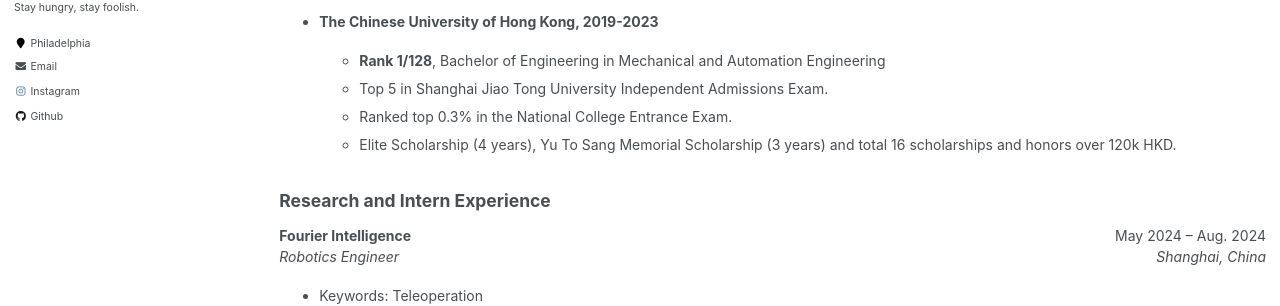
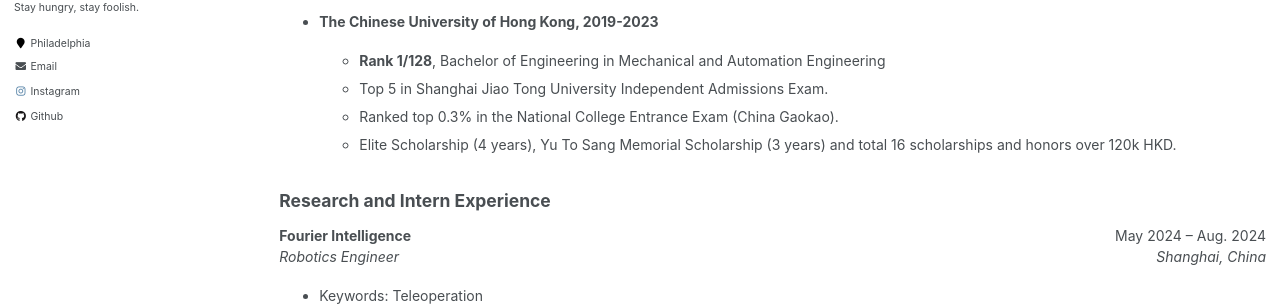
Before and after one commit to Hao-Starrr/Hao-Starrr.github.io, a Jekyll site: the page built from _pages/cv.md, in a window 1280 px wide and 900 px high. Shown: the part 275-581 px from the top of the window. Built offline with Jekyll 4.4.1, drawn with Linux system fonts in a browser that asks for light colours.

Commit message:
Update cv.md

```diff
--- a/_pages/cv.md
+++ b/_pages/cv.md
@@ -22,7 +22,7 @@ redirect_from:
 
   - **Rank 1/128**, Bachelor of Engineering in Mechanical and Automation Engineering
   - Top 5 in Shanghai Jiao Tong University Independent Admissions Exam.
-  - Ranked top 0.3% in the National College Entrance Exam.
+  - Ranked top 0.3% in the National College Entrance Exam (China Gaokao).
   - Elite Scholarship (4 years), Yu To Sang Memorial Scholarship (3 years) and total 16 scholarships and honors over 120k HKD.
     <br />
 
```
